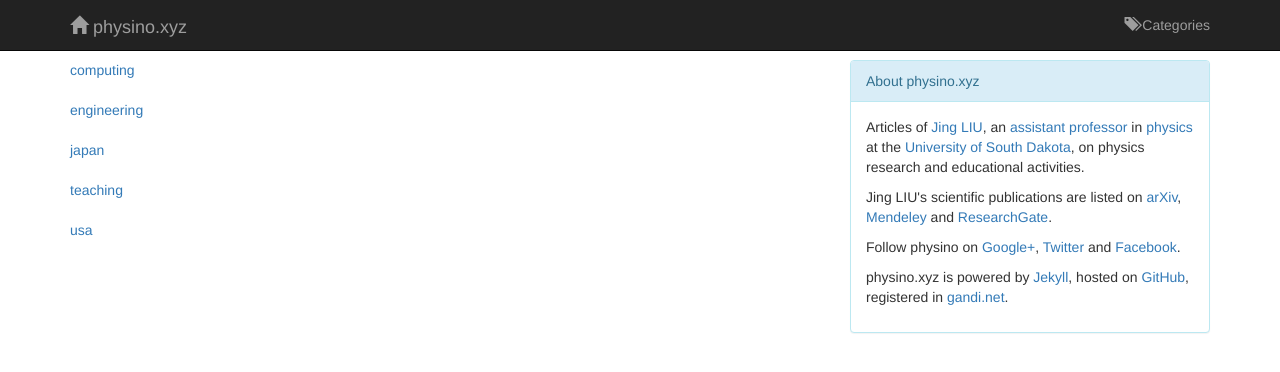
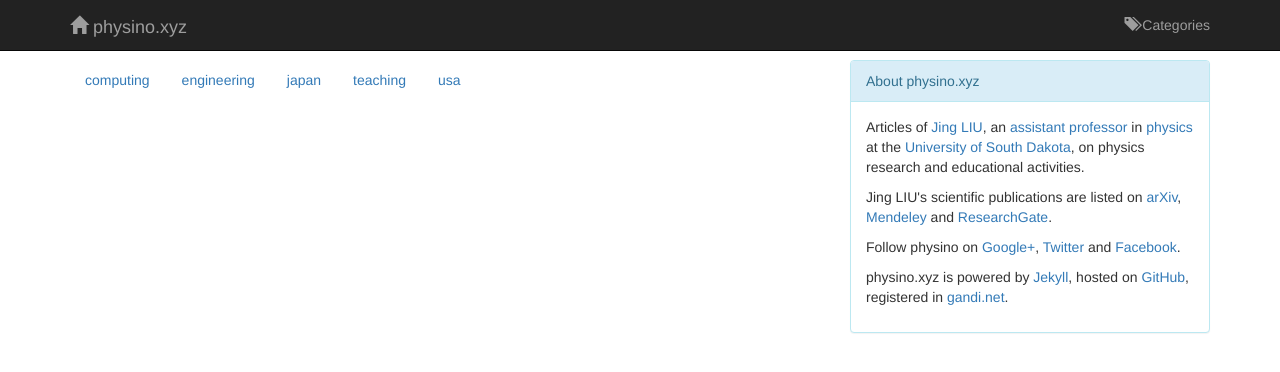
Before and after one commit to jintonic/jintonic.github.io, a Jekyll site: the page built from blog.html, in a window 1280 px wide. Shown: the top 372 px of the page. Built offline with Jekyll 4.4.1, drawn with Linux system fonts in a browser that asks for light colours; nearby versions of some CDN libraries; Markdown is read by kramdown in place of the engine named in the settings.

Commit message:
show folders as pills

```diff
--- a/_layouts/list.html
+++ b/_layouts/list.html
@@ -1,9 +1,10 @@
 {% include head.html %}
+<ul class="nav nav-pills">
 {% assign sorted = site.pages | sort:"path" %}
 {% for each in sorted %}
   {% if each.category == page.directory %}
-  <a href="/{{ page.directory }}/{{ each.title }}">{{ each.title }}</a>
-{% if each.subtitle %} /{{ each.subtitle }}/{% endif %}<br></br>
+    <li><a href="/{{ page.directory }}/{{ each.title }}">{{ each.title }}</a></li>
 {% endif %}
 {% endfor %}
+</ul>
 {% include foot.html %}
--- a/blog.html
+++ b/blog.html
@@ -3,10 +3,10 @@
 title: Categories
 ---
 
-<div id="folders">
-  <a href="/cs">computing</a><br></br>
-  <a href="/engineering">engineering</a><br></br>
-  <a href="/japan">japan</a><br></br>
-  <a href="/teaching">teaching</a><br></br>
-  <a href="/usa">usa</a><br></br>
-</div>
+<ul class="nav nav-pills">
+  <li><a href="/cs">computing</a></li>
+  <li><a href="/engineering">engineering</a></li>
+  <li><a href="/japan">japan</a></li>
+  <li><a href="/teaching">teaching</a></li>
+  <li><a href="/usa">usa</a></li>
+</ul>
```
